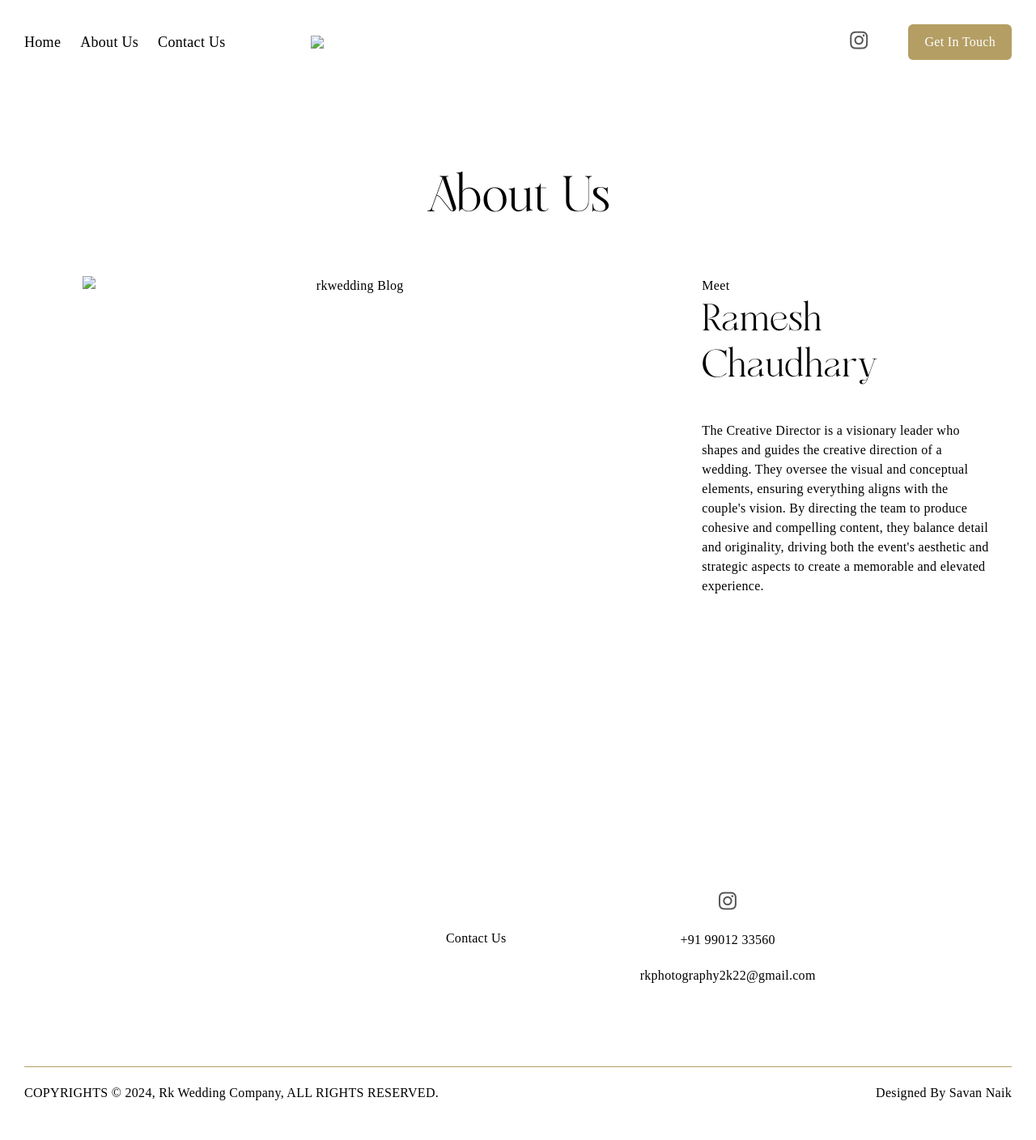
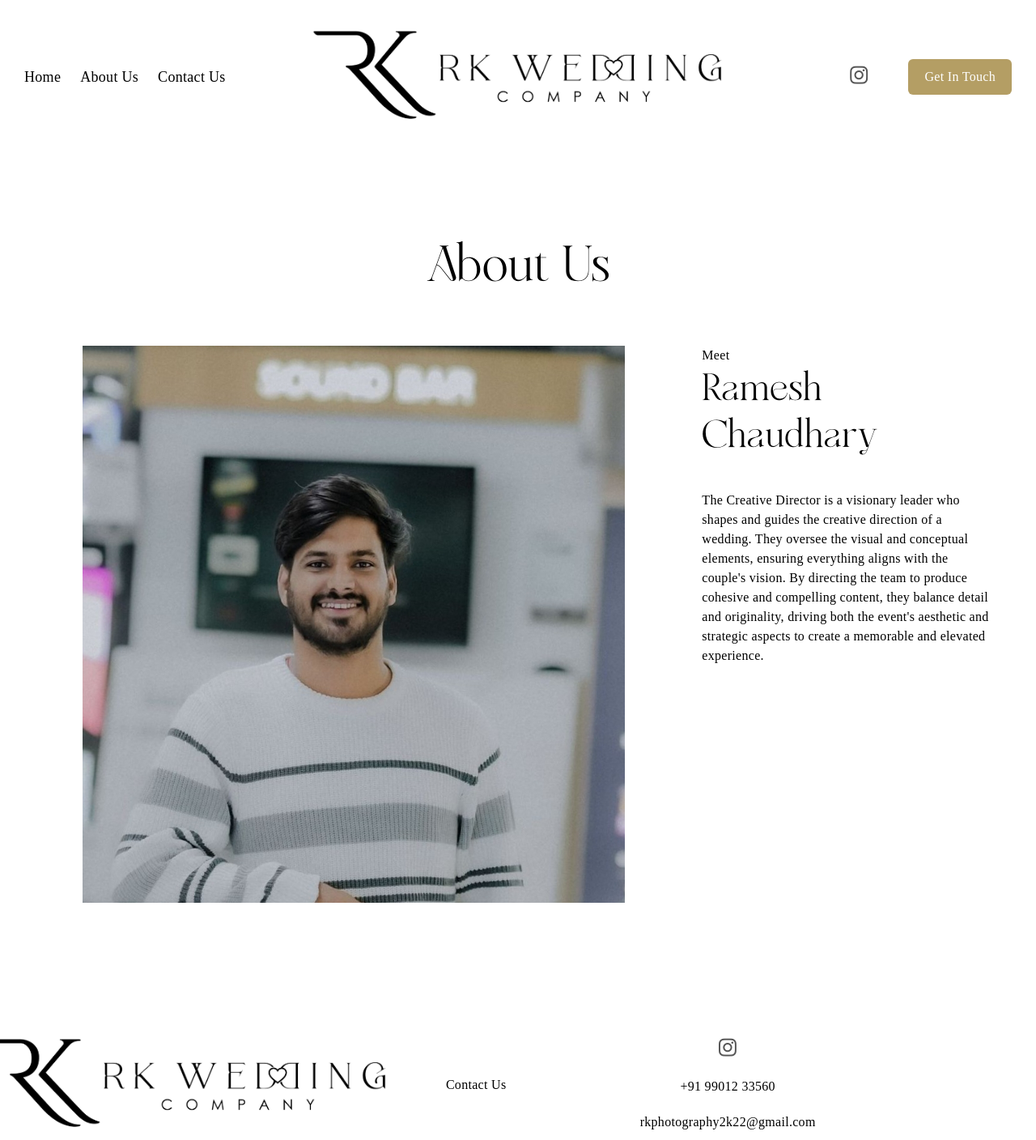
Before and after one commit to SavanNaik259/DemoRkphotography-, a plain HTML site: page about-us.html in a window 1280 px wide. Shown: the top 1408 px of the page at 81% size. Before the commit the page ends 1382 px from the top, so only its background shows below. Drawn offline with Linux system fonts and the light colour scheme; a script that the page names is missing; a web font is replaced by a local one.

Commit message:
Update about-us.html

```diff
--- a/about-us.html
+++ b/about-us.html
@@ -52,7 +52,7 @@
                 <div class="header-rspnv">
     <ul class="uniquenav-navbar-menu" id="uniquenav-navbar-menu">
          <div class=" nama-header">
-                      <a href="/"><img src="Homepage/75694b4e-63d8-4fa4-acc2-b5b72bb44dfc_20241119_234236_0000.png"width="100"class="bottom-nama-logo"/></a>
+                      <a href="/"><img src="75694b4e-63d8-4fa4-acc2-b5b72bb44dfc_20241119_234236_0000.png"width="100"class="bottom-nama-logo"/></a>
             </div>
         <li><a href="/">Home</a></li>
                 <li><a href="about-us.html">About</a></li>
@@ -72,7 +72,7 @@
         </div>
         <div class="col-12 col-md-4">
         <div class=" nama-header">
-                      <a href="/"><img src="Homepage/75694b4e-63d8-4fa4-acc2-b5b72bb44dfc_20241119_234236_0000.png"width="100"class="bottom-nama-logo"/></a>
+                      <a href="/"><img src="75694b4e-63d8-4fa4-acc2-b5b72bb44dfc_20241119_234236_0000.png"width="100"class="bottom-nama-logo"/></a>
             </div>
         </div>
         <div class="col-4 d-none d-lg-block">
@@ -102,7 +102,7 @@
     <section class="blog-hero-main">
     <div class="row">
         <div class="col-12 col-lg-7 col-xl-8 px-lg-0">
-                <img src="Homepage/IMG_20241119_082442.jpg"width="670px"height="600px"alt="rkwedding Blog" class="img-fluid">
+                <img src="IMG_20241119_082442.jpg"width="670px"height="600px"alt="rkwedding Blog" class="img-fluid">
         </div>
         <div class="col-12 col-lg-5 col-xl-4">
             <div class="blog-hero-content">
@@ -133,7 +133,7 @@ conceptual elements, ensuring everything aligns with the couple's vision. By dir
                             </div>
                         </div>
         <div class="col-12 col-md-4 nama-header">
-                      <a href="/"><img src="Homepage/75694b4e-63d8-4fa4-acc2-b5b72bb44dfc_20241119_234236_0000.png"width="100"class="bottom-nama-logo"/></a>
+                      <a href="/"><img src="75694b4e-63d8-4fa4-acc2-b5b72bb44dfc_20241119_234236_0000.png"width="100"class="bottom-nama-logo"/></a>
             </div>
                         <div class="col-6 col-sm-3 order-3 order-sm-3">
                             <div class="footer-contact footer-policy text-center">
```
